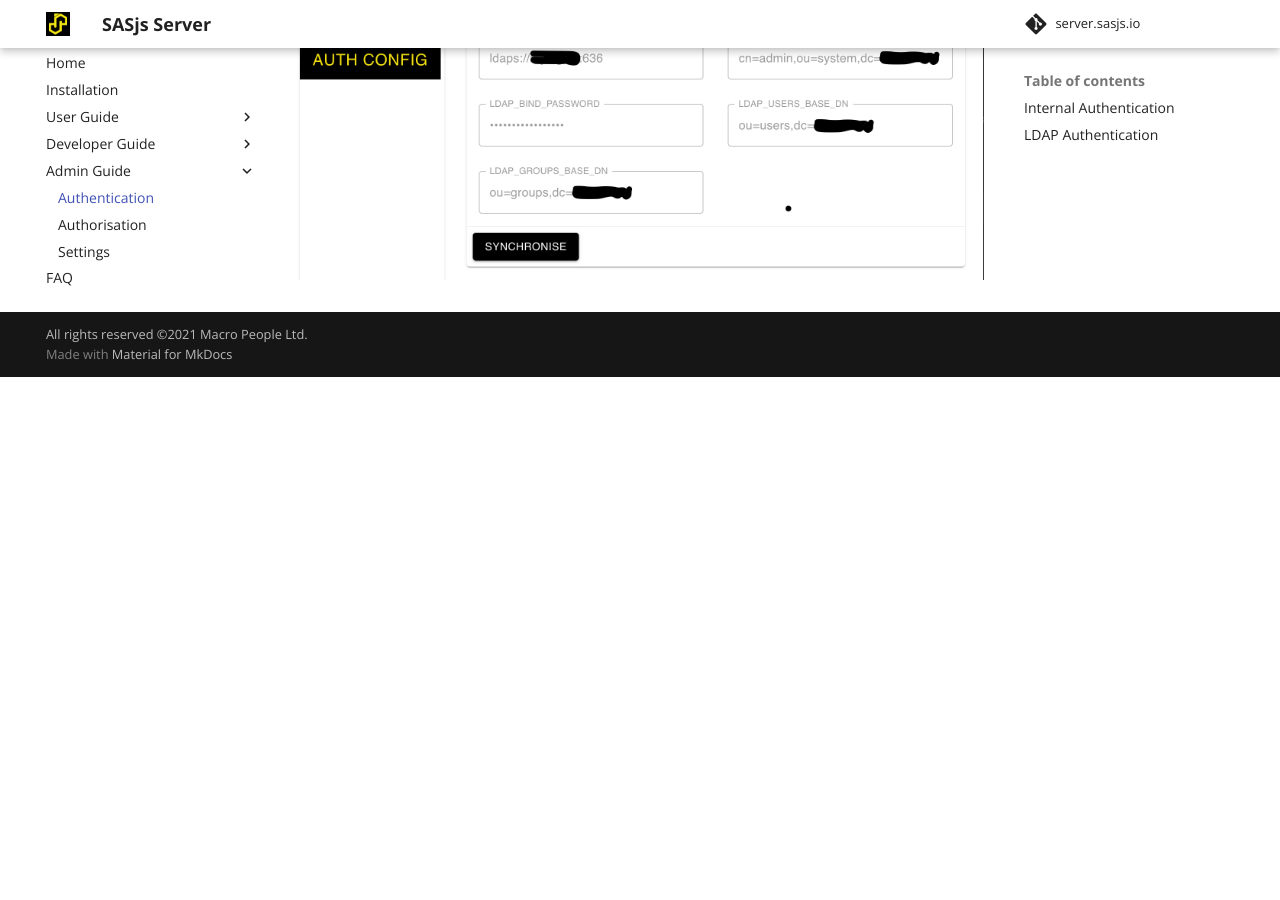
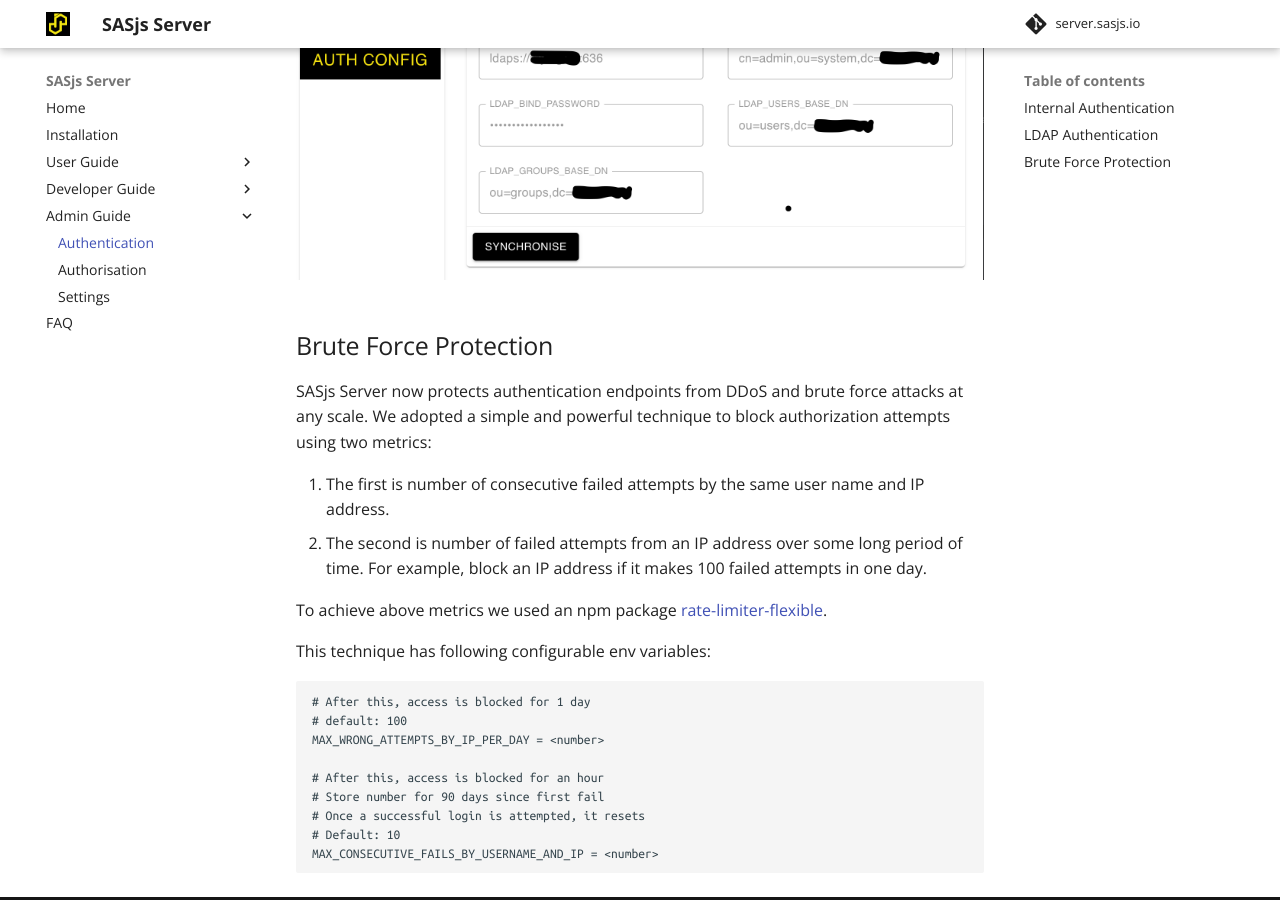
Before and after one commit to sasjs/server.sasjs.io, an MkDocs documentation site: the page built from docs/auth.md, in a window 1280 px wide and 900 px high, scrolled down 1073 px. Built offline with MkDocs 1.6.1 and Material for MkDocs 9.7.7, drawn with Linux system fonts in a browser that asks for light colours; comment, search, counter and statistics services are not loaded; before the commit the page ends 1450 px from its top, so only the background shows below that.

Commit message:
update auth.md

````diff
--- a/docs/auth.md
+++ b/docs/auth.md
@@ -7,19 +7,19 @@
 
 # Authentication
 
-SASjs Server currently supports two authentication methods - LDAP, and Internal.  Would you like to see more?  [Sponsor](https://github.com/sponsors/sasjs) us!
+SASjs Server currently supports two authentication methods - LDAP, and Internal. Would you like to see more? [Sponsor](https://github.com/sponsors/sasjs) us!
 
 Note that authentication is only available in **server mode** (not desktop).
 
 ## Internal Authentication
 
-By default, users are created using the internal database with a password configured by an admin.  Groups can also be added, and permissions set against those groups.
+By default, users are created using the internal database with a password configured by an admin. Groups can also be added, and permissions set against those groups.
 
 ## LDAP Authentication
 
-SASjs Server can connect to an LDAP server (internally, we use the [LDAPjs](http://ldapjs.org/client.html) library).  Any users / groups that are imported will be in _addition_ to any internal users / groups.  If there are conflicts, those particular users/groups will not be imported - to fix this, just delete the relevant (SASjs internal) users/groups and re-import.
+SASjs Server can connect to an LDAP server (internally, we use the [LDAPjs](http://ldapjs.org/client.html) library). Any users / groups that are imported will be in _addition_ to any internal users / groups. If there are conflicts, those particular users/groups will not be imported - to fix this, just delete the relevant (SASjs internal) users/groups and re-import.
 
-Note that at least one internal admin user is necessary, to be able to log in and do the import.  After this, the internal user may nominate other (LDAP) users as SASjs admins.
+Note that at least one internal admin user is necessary, to be able to log in and do the import. After this, the internal user may nominate other (LDAP) users as SASjs admins.
 
 Configuration is made in the following `.env` settings:
 
@@ -32,6 +32,29 @@
 LDAP_GROUPS_BASE_DN = ou=groups,dc=companyname
 ```
 
-Next, restart the server and log in with the admin user. Navigate to the settings tab.  You should see a screen like the below.  Import the users & groups by clicking the 'synchronise' button.
+Next, restart the server and log in with the admin user. Navigate to the settings tab. You should see a screen like the below. Import the users & groups by clicking the 'synchronise' button.
 
 ![LDAP in SASjs](img/ldapconfig.png)
+
+## Brute Force Protection
+
+SASjs Server now protects authentication endpoints from DDoS and brute force attacks at any scale. We adopted a simple and powerful technique to block authorization attempts using two metrics:
+
+1. The first is number of consecutive failed attempts by the same user name and IP address.
+2. The second is number of failed attempts from an IP address over some long period of time. For example, block an IP address if it makes 100 failed attempts in one day.
+
+To achieve above metrics we used an npm package [rate-limiter-flexible](https://www.npmjs.com/package/rate-limiter-flexible).
+
+This technique has following configurable env variables:
+
+```
+# After this, access is blocked for 1 day
+# default: 100
+MAX_WRONG_ATTEMPTS_BY_IP_PER_DAY = <number>
+
+# After this, access is blocked for an hour
+# Store number for 90 days since first fail
+# Once a successful login is attempted, it resets
+# Default: 10
+MAX_CONSECUTIVE_FAILS_BY_USERNAME_AND_IP = <number>
+```
````
